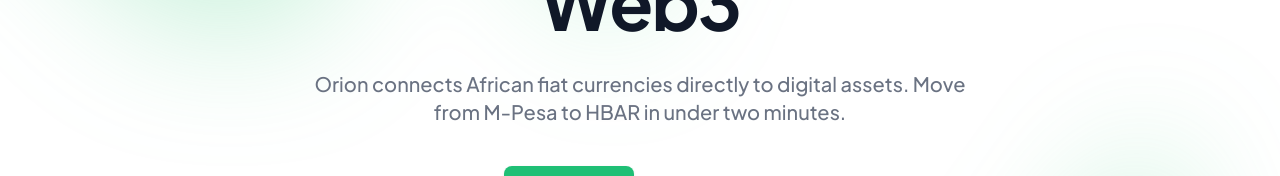
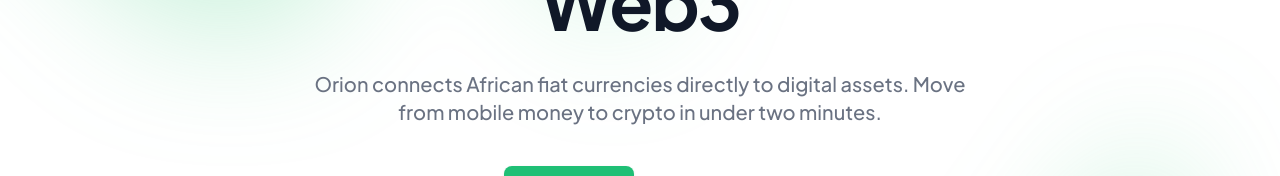
Before and after one commit to ZuseLimitedKE/orion_onramp_marketing, a Next.js app: page / in a window 1280 px wide. Shown: the part 358-534 px from the top of the page. Built offline with nearby package versions, Linux system fonts and the light colour scheme.

Commit message:
updated hero section

```diff
--- a/app/(marketing)/_components/hero.tsx
+++ b/app/(marketing)/_components/hero.tsx
@@ -38,7 +38,7 @@
           </h1>
           <p className="mt-8 text-lg font-medium text-gray-500 sm:text-xl">
             Orion connects African fiat currencies directly to digital assets.
-            Move from M-Pesa to HBAR in under two minutes.
+            Move from mobile money to crypto in under two minutes.
           </p>
           <div className="mt-10 flex items-center justify-center gap-x-12">
             <WaitlistDialog>
```
